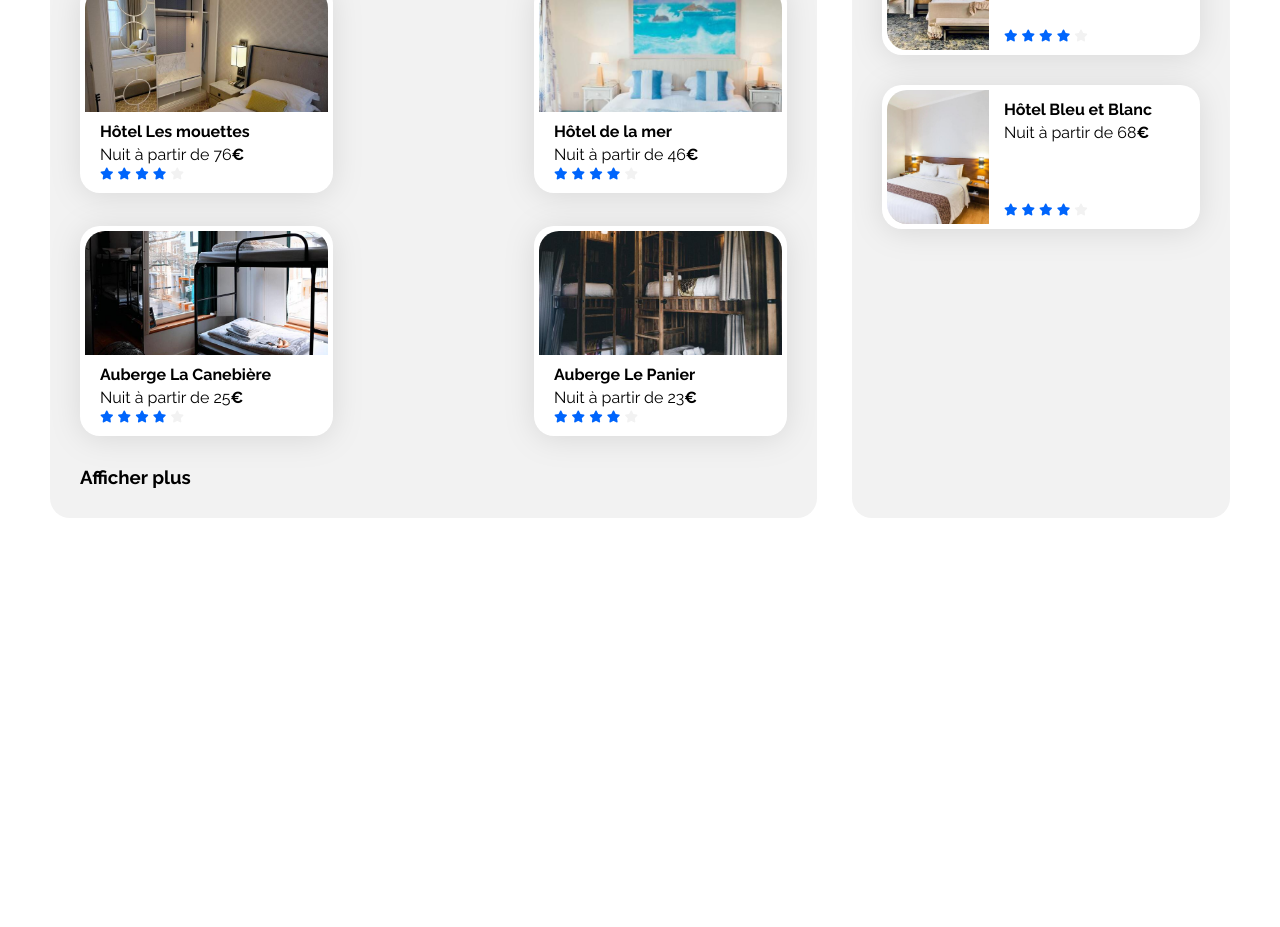
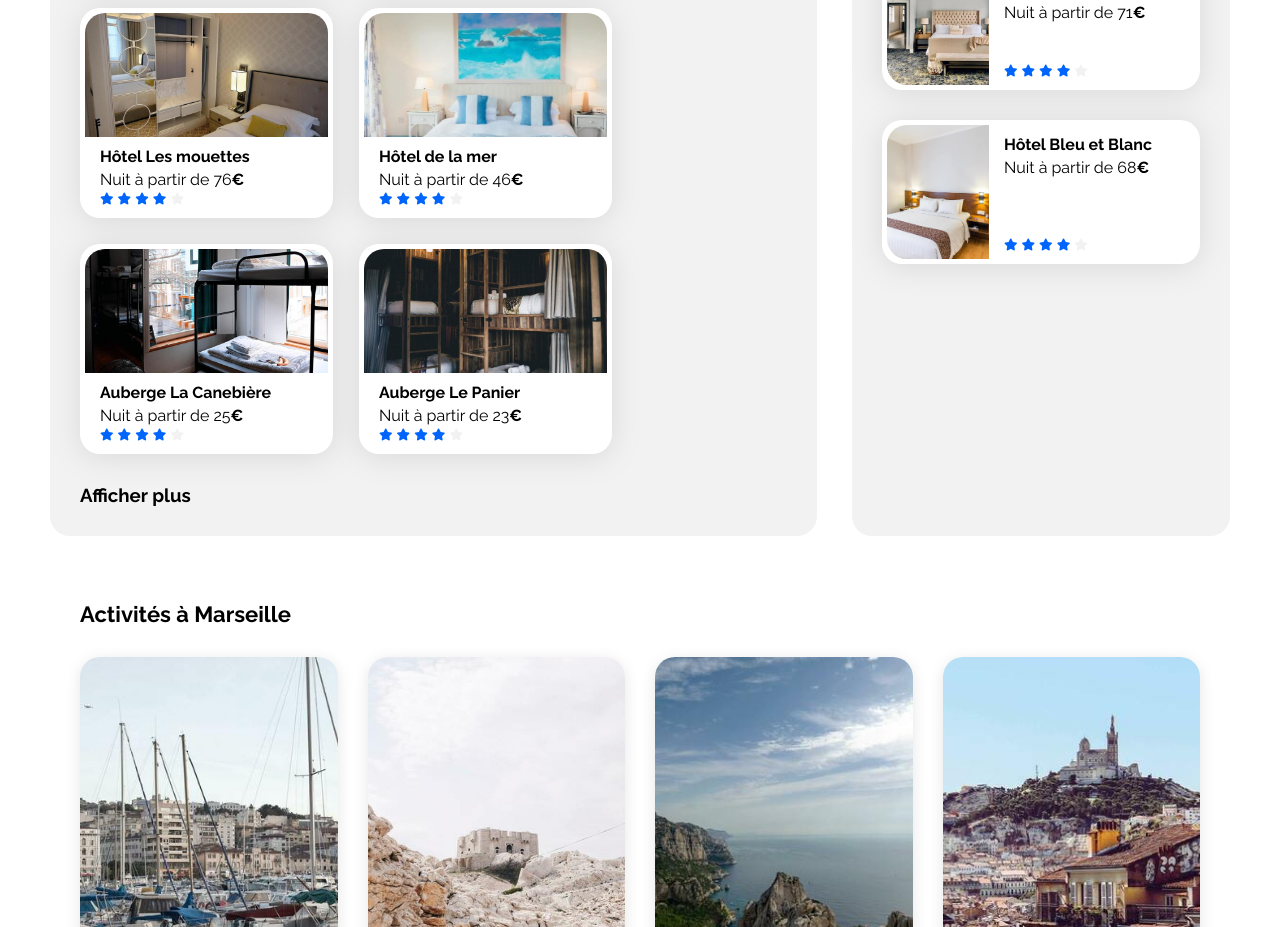
Before and after one commit to ValentinLnn/Projet2OC, a plain HTML site: page index.html in a window 1280 px wide. Shown: the part 747-1674 px from the top of the page. Before the commit the page ends 1265 px from the top, so only its background shows below. Drawn offline with Linux system fonts and the light colour scheme.

Commit message:
Ajout activites desktop first

```diff
--- a/css/style.css
+++ b/css/style.css
@@ -6,6 +6,11 @@
 body {
     margin:0;
     padding:0;
+}
+.espace{
+    display: flex;
+    flex-direction: column;
+    gap:35px;
 }
 :root {
     --main-color: #0065FC;
@@ -171,7 +176,7 @@ display: flex;
 }
 .Infobar h3{
     font-size: 16px;
-    font-weight: normal;
+    font-weight: 400;
 }
 .card {
     background-color: white;
@@ -183,11 +188,16 @@ display: flex;
 .card img {
     object-fit: cover;
 }
-
+.card-activite img {
+    object-fit: cover;
+}
 .card-title {
     font-size: 16px;
 }
-
+.card-title-activite {
+    font-size: 16px;
+    padding: 20px 19px;
+}
 .euro {
     font-weight: 700;
 }
@@ -219,18 +229,16 @@ display: flex;
 /****** Hebergements ***********/
 .hebergements {
     width: 65%;
-    padding:30px;
 }
 
 .hebergements-cards{
     display:flex;
-    justify-content: space-between;
     flex-wrap:wrap;
+    gap:26px;
 }
 .hebergements-cards .card {
     display:flex;
     flex-direction: column;
-    margin-top: 33px;
     width: 243px;
 }
 
@@ -240,8 +248,6 @@ display: flex;
     border-top-left-radius: 20px;
     border-top-right-radius: 20px;
 }
-
-
 
 /****** Populaires ***********/
 .populaires {
@@ -287,8 +293,30 @@ display: flex;
     margin-bottom: 5px;
 }
 
-
-
+.activites{
+    display: flex;
+    padding: 30px;
+    flex-direction: column;
+    gap: 30px;
+}
+.activite-card {
+    display:flex;
+    gap: 30px;
+}
+.card-activite {
+    height: 439px;
+    border-radius: 20px;
+    box-shadow: 0px 3px 15px 0px rgba(0, 0, 0, 0.10);
+}
+.activite-card a {
+    width: 100%;
+}
+.card-activite img {
+    width: 100%;
+    border-top-left-radius: 20px;
+    border-top-right-radius: 20px;
+    height: 380px;
+}
 /* Le code ci-dessous correspond à la version responsive uniquement */
 
 /****** Media queries ***********/
--- a/index.html
+++ b/index.html
@@ -29,6 +29,7 @@
     </header>
     <div class="main-container">
         <main>
+            <div class="espace">
             <div class="info-group">
                 <div class="headline">
                     <h2 class="section-title">Trouvez votre hébergement pour des vacances de rêve</h2>
@@ -70,7 +71,6 @@
             </div>
             <div class="hebergements-and-populaires">
                 <section class="hebergements">
-                    <div class="container-hebergements">
                         <h2 class="section-title">Hébergement à Marseille</h2>
                         <div class="hebergements-cards">
                             <a href="#">
@@ -188,12 +188,11 @@
                                 </article>
                             </a>
                         </div>
-                    </div>
                     <h3 class="section-see-more">Afficher plus</h3>
                 </section>
                 <section class="populaires">
                     <div class="populaires-title">
-                        <h2 class="section-title">Les plus populaires</h2>
+                        <h2  class="section-title">Les plus populaires</h2>
                         <i class="fa-solid fa-chart-line" aria-hidden="true"></i>
                     </div>
                     <div class="populaires-cards">
@@ -257,6 +256,54 @@
                     </div>
                 </section>
             </div>
+            <div class="activites">
+                <h2 class="section-title">Activités à Marseille</h2>
+                <div class="activite-card">
+                <a href="#">
+                    <article class="card-activite">
+                        <img src="./images/activites/reno-laithienne.jpg" alt="Vieux port">
+                        <div class="card-content">
+                            <div class="card-txt">
+                                <h3 class="card-title-activite">Vieux-Port</h3>
+                            </div>
+                        </div>
+                    </article>
+                </a>
+                <a href="#">
+                    <article class="card-activite">
+                        <img src="./images/activites/paul-hermann.jpg" alt="Fort">
+                        <div class="card-content">
+                            <div class="card-txt">
+                                <h3 class="card-title-activite">Fort de Pomègues</h3>
+                            </div>
+                        </div>
+                    </article>
+                </a>
+                <a href="#">
+                    <article class="card-activite">
+                        <img src="./images/activites/kilyan-sockalingum.jpg" alt="Parc">
+                        <div class="card-content">
+                            <div class="card-txt">
+                                <h3 class="card-title-activite">Parc national des Calanques</h3>
+                            </div>
+                        </div>
+                    </article>
+                </a>
+                <a href="#">
+                    <article class="card-activite">
+                        <img src="./images/activites/florian-wehde.jpg" alt="Notre-Dame">
+                        <div class="card-content">
+                            <div class="card-txt">
+                                <h3 class="card-title-activite">Notre-Dame-de-la-Garde</h3>
+                            </div>
+                        </div>
+                    </article>
+                </a>
+                </div>
+                </div>
+
+            </div>
+        </div>
         </main>
         <footer></footer>
     </div>
```
